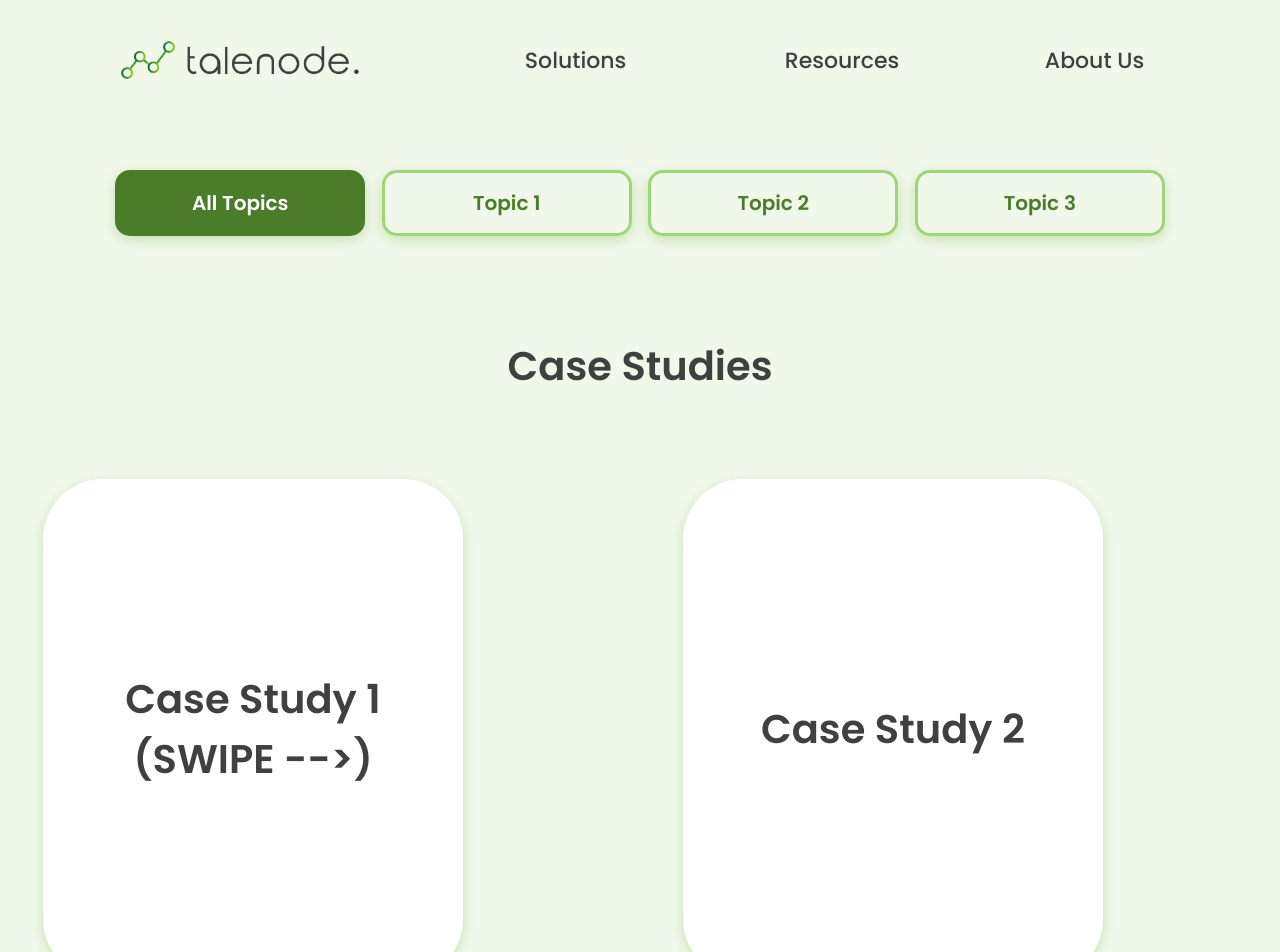
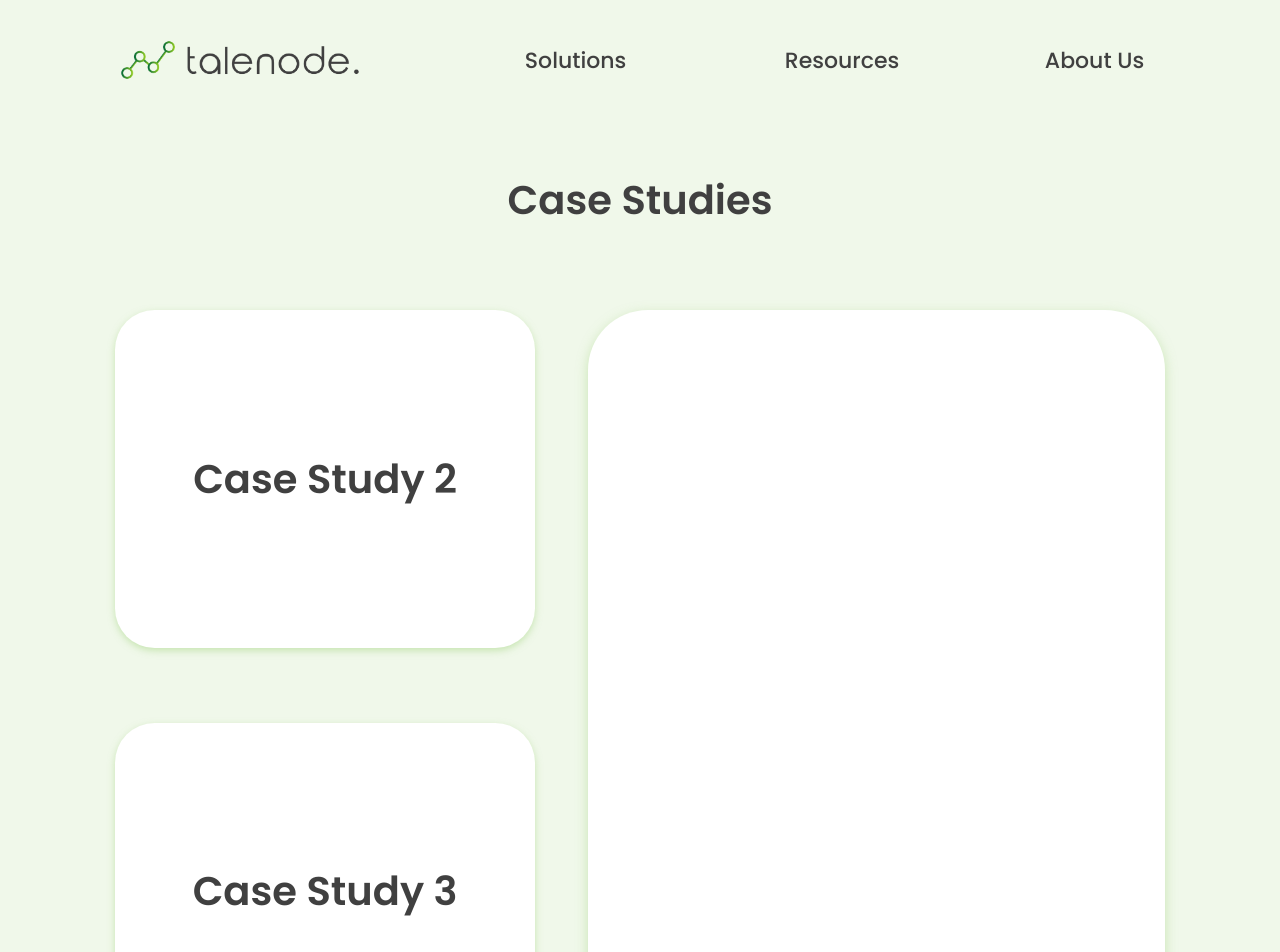
Before and after one commit to SakshamTalenode/Talenode_website, a React (Create React App) app: page /Resources in a window 1280 px wide. Shown: the top 952 px of the page. Built offline with nearby package versions, Linux system fonts and the light colour scheme.

Commit message:
changes made

```diff
--- a/src/App.css
+++ b/src/App.css
@@ -650,6 +650,7 @@ html {
     justify-content: space-evenly;
     gap: 30px;
     padding-top: 20px;
+    flex-wrap: wrap;
   }
 
   .hero{
--- a/src/pages/Home.js
+++ b/src/pages/Home.js
@@ -99,7 +99,7 @@ const Home = () => {
           </Tilt>
         </div>
 
-        <div className="cards-home-sec2-mobile flex-wrap">
+        <div className="cards-home-sec2-mobile ">
 
             <div className="card-sec2">
               <svg
--- a/src/pages/Resources.js
+++ b/src/pages/Resources.js
@@ -30,7 +30,7 @@ const Resources = (props) => {
 
   return (
     <div className="resourcesPage">
-      <div className="topics-resources flex justify-between">
+      {/* <div className="topics-resources flex justify-between">
         <button
           style={
             toggle === 1
@@ -74,14 +74,14 @@ const Resources = (props) => {
         >
           Topic 3
         </button>
-      </div>
+      </div> */}
 
-      <div id="case-studies" className="caseStudies-resources">
+      {/* <div id="case-studies" className="caseStudies-resources"> */}
         {/* <SlArrowLeft  className="arrowleft"/>
         <SlArrowRight className="arrowright"/> */}
-        <p className=" text-center">Case Studies</p>
-        <Carousel
-          className="carousel-CS"
+        {/* <p className=" text-center">Case Studies</p> */}
+        {/* <Carousel */}
+          {/* className="carousel-CS"
           swipeable={true}
           draggable={false}
           showDots={true}
@@ -97,16 +97,34 @@ const Resources = (props) => {
           removeArrowOnDeviceType={["tablet", "mobile"]}
           // deviceType={this.props.deviceType}
           // dotListClass="custom-dot-list-style"
-          itemClass="carousel-item-padding-40-px"
-        >
-          <div>Case Study 1 <br/> (SWIPE -->)</div>
+          itemClass="carousel-item-padding-40-px" */}
+        {/* > */}
+          {/* <div>Case Study 1 <br/> (SWIPE -->)</div>
           <div>Case Study 2</div>
           <div>Case Study 3</div>
           <div>Case Study 4</div>
-          <div>Case Study 5</div>
+          <div>Case Study 5</div> */}
 
-        </Carousel>
+        {/* </Carousel> */}
+      {/* </div> */}
+
+
+      <div id="blogs" className="blogs-resources flex flex-col items-center gap-10">
+        <p className="">Case Studies</p>
+        <div className="blogCards flex justify-between items-center">
+          <div className="blog2-3 flex flex-col justify-between gap-5">
+            <div className="blog2 flex justify-center items-center">Case Study 2</div>
+            <div className="blog2 flex justify-center items-center">Case Study 3</div>
+          </div>
+
+          <div className="blog1 flex justify-center items-center">
+          {/* <iframe src='https://widgets.sociablekit.com/rss-feed/iframe/25442973' frameborder='0' width='90%' height='90%'></iframe> */}
+          </div>
+
+        </div>
+
       </div>
+
 
       <div id="blogs" className="blogs-resources flex flex-col items-center gap-10">
         <p className="">Blog</p>
```
